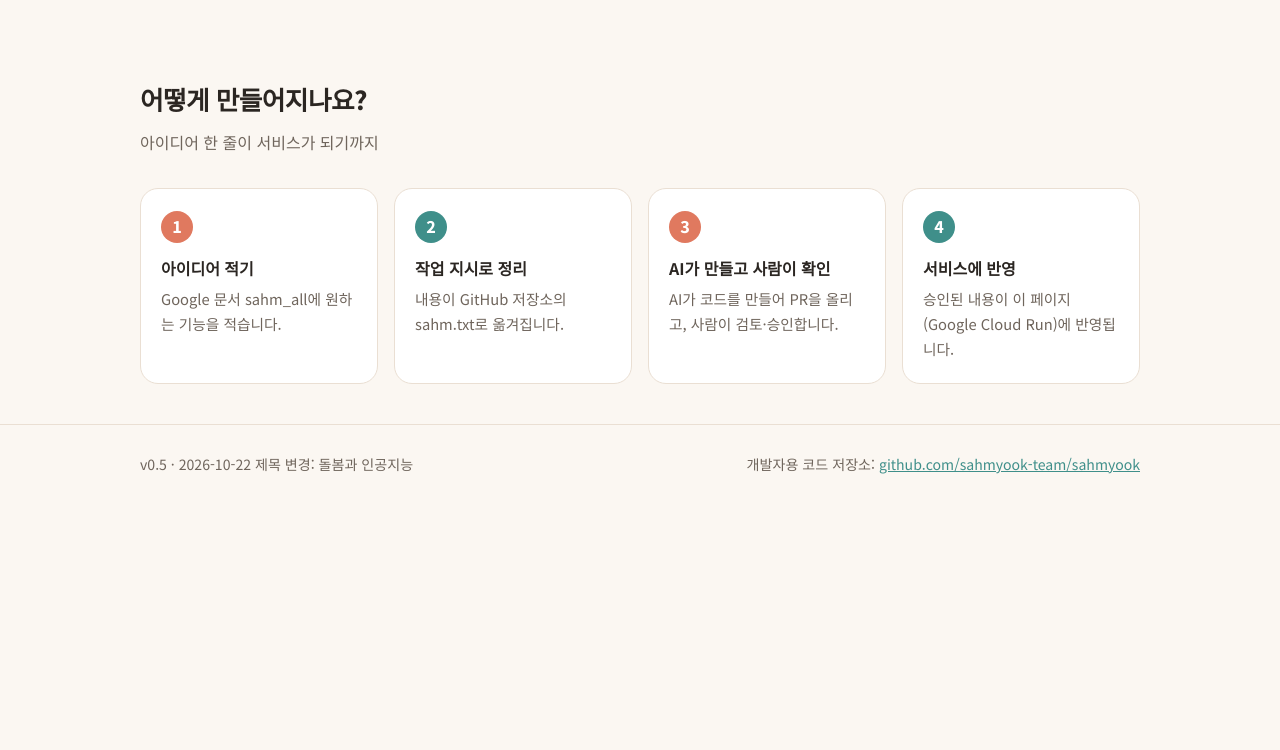
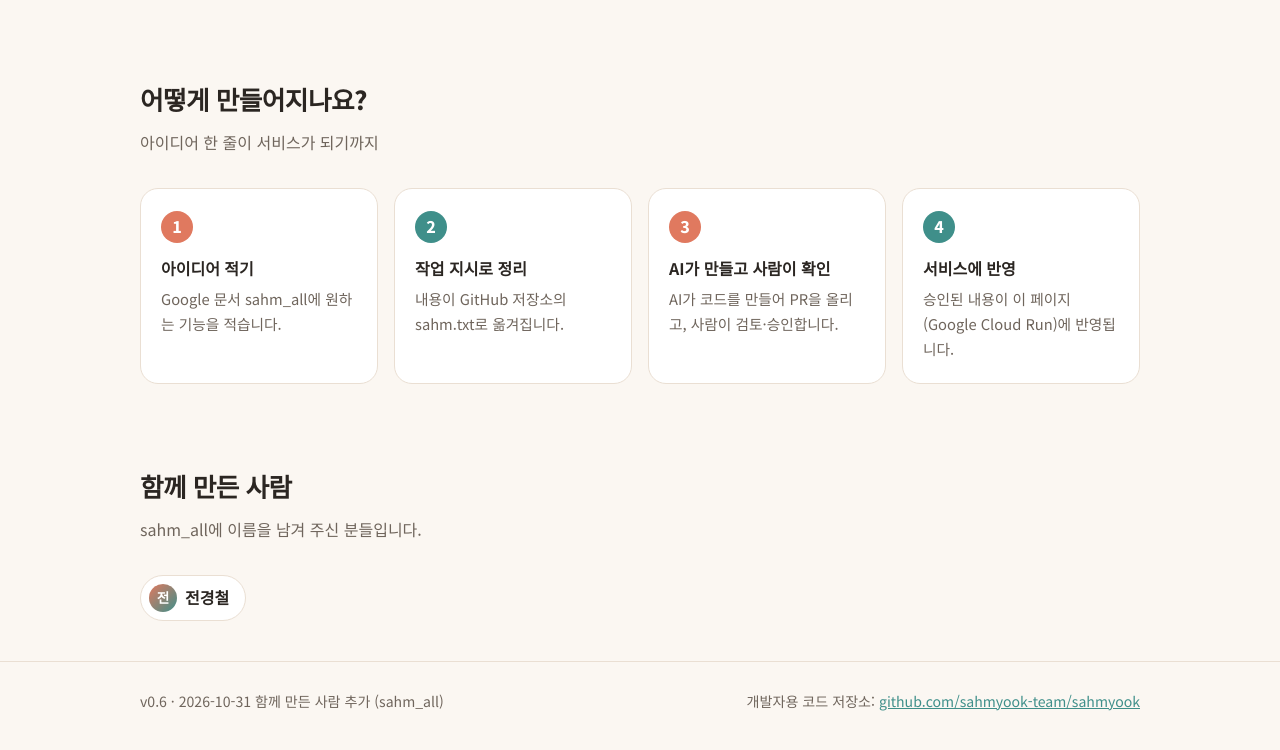
Before and after one commit to sahmyook-team/sahmyook, a website: page public/index.html in a window 1280 px wide. Shown: the part 1193-1943 px from the top of the page. Before the commit the page ends 1710 px from the top, so only its background shows below. Drawn offline with Linux system fonts and the light colour scheme.

Commit message:
Add contributors section from sahm_all

```diff
--- a/public/index.html
+++ b/public/index.html
@@ -94,6 +94,10 @@ section.wrap{padding-top:40px;padding-bottom:40px}
 /* 하단 */
 footer{border-top:1px solid var(--line);padding:28px 0 40px;color:var(--muted);font-size:.88rem}
 .foot{display:flex;justify-content:space-between;gap:16px;flex-wrap:wrap}
+/* 함께 만든 사람 */
+.people{display:flex;flex-wrap:wrap;gap:10px;list-style:none;padding:0;margin:0}
+.person{display:inline-flex;align-items:center;gap:8px;padding:8px 16px 8px 8px;border-radius:999px;background:var(--card);border:1px solid var(--line);font-weight:700}
+.person .avatar{width:28px;height:28px;border-radius:50%;display:grid;place-items:center;font-size:.85rem;color:var(--on-accent);background:linear-gradient(135deg,var(--care),var(--ai))}
 
 @media (max-width:860px){
   .hero{grid-template-columns:1fr;padding-top:24px;padding-bottom:40px}
@@ -206,11 +210,18 @@ footer{border-top:1px solid var(--line);padding:28px 0 40px;color:var(--muted);f
       <li class="step"><h3>서비스에 반영</h3><p>승인된 내용이 이 페이지(Google Cloud Run)에 반영됩니다.</p></li>
     </ol>
   </section>
+  <section class="wrap" aria-labelledby="people-title">
+    <h2 class="section-title" id="people-title">함께 만든 사람</h2>
+    <p class="section-sub">sahm_all에 이름을 남겨 주신 분들입니다.</p>
+    <ul class="people">
+      <li class="person"><span class="avatar" aria-hidden="true">전</span>전경철</li>
+    </ul>
+  </section>
 </main>
 
 <footer>
   <div class="wrap foot">
-    <span>v0.5 · 2026-10-22 제목 변경: 돌봄과 인공지능</span>
+    <span>v0.6 · 2026-10-31 함께 만든 사람 추가 (sahm_all)</span>
     <span>개발자용 코드 저장소: <a href="https://github.com/sahmyook-team/sahmyook">github.com/sahmyook-team/sahmyook</a></span>
   </div>
 </footer>
```
